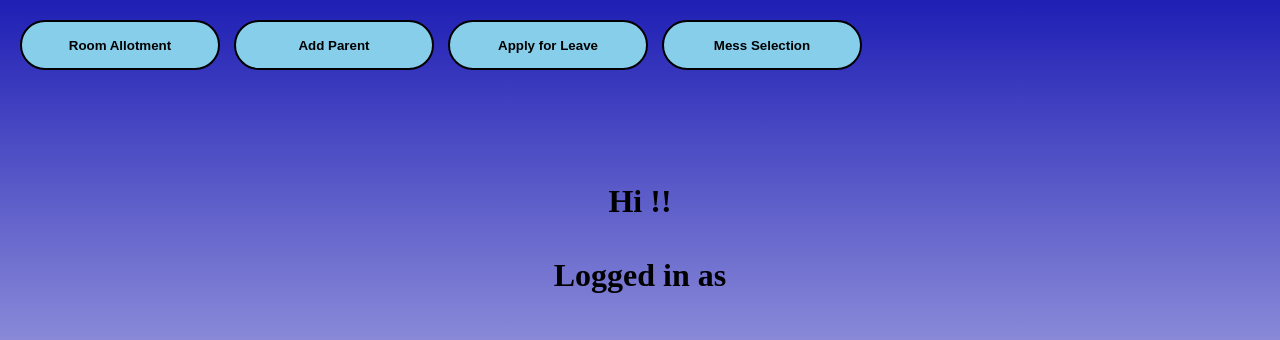
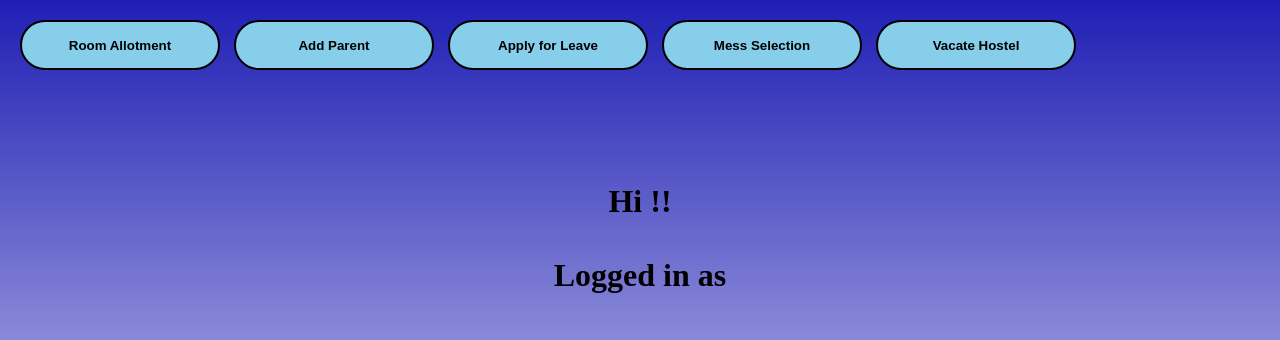
Before and after one commit to divyanshu290504/Hostel_Management, a Flask app: template login/templates/student.html in a window 1280 px wide. Shown: the part 85-425 px from the top of the page. Run offline with Flask 3, Linux system fonts and the light colour scheme; the template is opened without the code that fills it, so the values that code supplies are empty.

Commit message:
Update student.html

```diff
--- a/login/templates/student.html
+++ b/login/templates/student.html
@@ -5,6 +5,17 @@
     <meta name="viewport" content="width=device-width, initial-scale=1.0">
     <title>Home Page</title>
     <link rel="stylesheet" href="../static/student.css">
+    <script>
+        function confirmVacate() {
+            // Display a confirmation dialog
+            var confirmation = confirm("Are you sure you want to vacate the hostel?");
+
+            // If user confirms, redirect to the vacate route
+            if (confirmation) {
+                window.location.href = "{{ url_for('vacate') }}";
+            }
+        }
+    </script>
 </head>
 <body>
     <div class="navbar">
@@ -17,6 +28,8 @@
         <a href="{{ url_for('addParent') }}"><button class="btn"> Add Parent </button></a>
         <a href="{{ url_for('leave_application') }}"><button class="btn">Apply for Leave</button></a>
         <a href="{{url_for('messBooking')}}"><button class="btn">Mess Selection</button></a>
+        <!-- Add the onclick event to call the confirmation function -->
+        <button class="btn" onclick="confirmVacate()">Vacate Hostel</button>
     </div>
     </br></br></br>
 		<div align="center">
```
